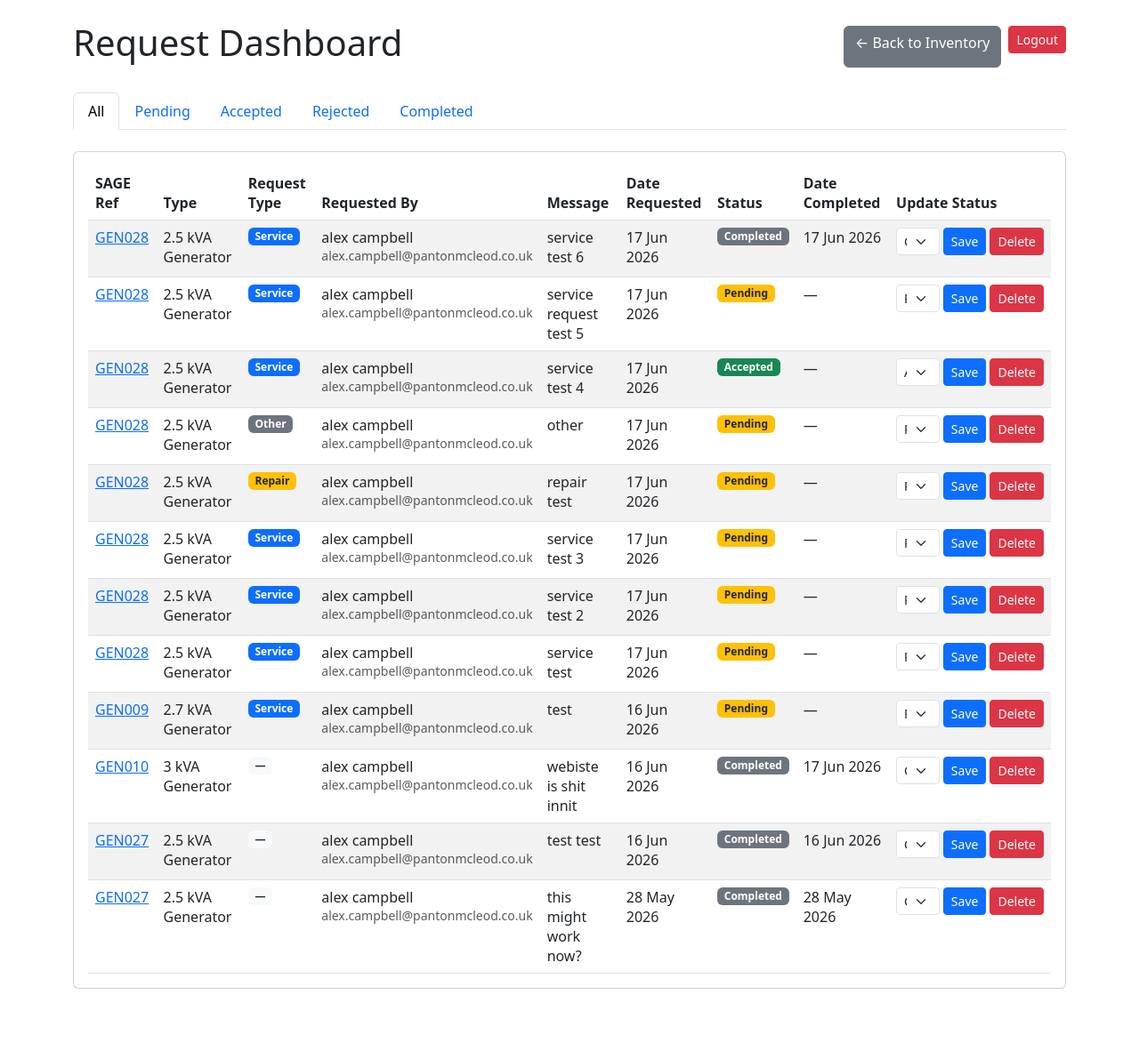
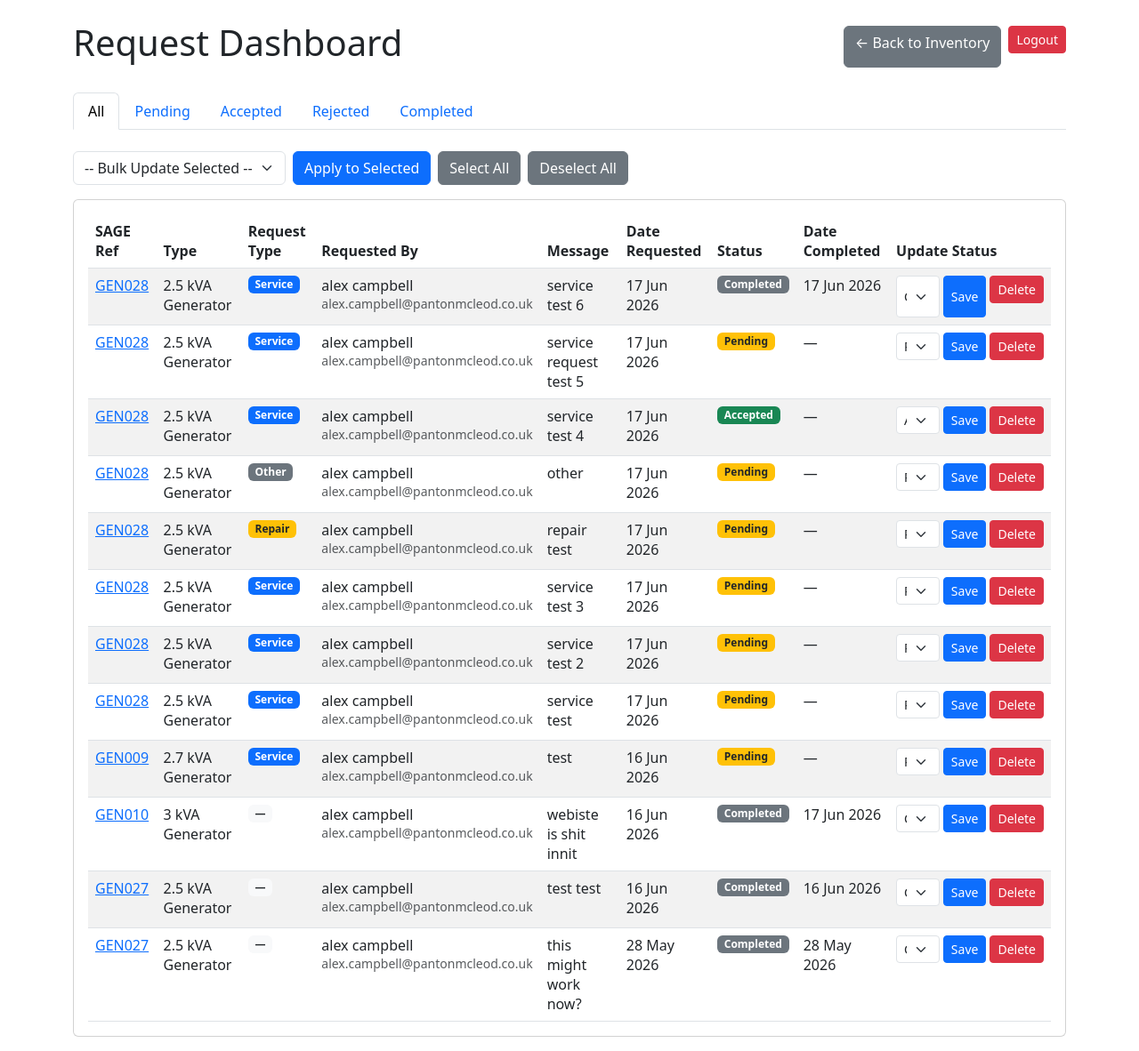
Before and after one commit to sillypantons/equipment-inventory, a Django app: page /dashboard/ in a window 1280 px wide. Shown: the whole page at 89% size. Before the commit the page ends 1112 px from the top, so only its background shows below. Run offline with Django 5.2, Linux system fonts and the light colour scheme; a user stored in the database is signed in; data comes from the database, SQL or seed files in the repository.

Commit message:
bulk requests for request dashboard

```diff
--- a/inventory/templates/inventory/request_dashboard.html
+++ b/inventory/templates/inventory/request_dashboard.html
@@ -67,6 +67,24 @@
             </a>
         </li>
     </ul>
+
+    <!-- Bulk update form  -->
+    <form method="post" action="{% url 'bulk_update_requests' %}">
+    {% csrf_token %}
+
+        <!-- Bulk action bar -->
+        <div class="d-flex gap-2 align-items-center mb-3">
+            <select name="bulk_status" class="form-select w-auto">
+                <option value="">-- Bulk Update Selected --</option>
+                <option value="pending">Pending</option>
+                <option value="accepted">Accepted</option>
+                <option value="rejected">Rejected</option>
+                <option value="completed">Completed</option>
+            </select>
+            <button type="submit" class="btn btn-primary">Apply to Selected</button>
+            <button type="button" class="btn btn-secondary" id="select-all-btn">Select All</button>
+            <button type="button" class="btn btn-secondary" id="deselect-all-btn">Deselect All</button>
+        </div>
 
         <!-- Requests table -->
         <div class="card">
@@ -158,7 +176,16 @@
                 {% endif %}
             </div>
         </div>
-
+    </form>
 </div>
 
+<!-- Select/Deselect all script -->
+<script>
+    document.getElementById('select-all-btn').addEventListener('click', function() {
+        document.querySelectorAll('.request-checkbox').forEach(cb => cb.checked = true);
+    });
+    document.getElementById('deselect-all-btn').addEventListener('click', function() {
+        document.querySelectorAll('.request-checkbox').forEach(cb => cb.checked = false);
+    });
+</script>
 <script src="https://cdn.jsdelivr.net/npm/bootstrap@5.3.0/dist/js/bootstrap.bundle.min.js"></script>
--- a/inventory/urls.py
+++ b/inventory/urls.py
@@ -13,5 +13,6 @@ urlpatterns = [
     path('dashboard/delete/<int:request_id>/', views.delete_request, name='delete_request'),
     path('login/', auth_views.LoginView.as_view(), name='login'),
     path('logout/', auth_views.LogoutView.as_view(), name='logout'),
+    path('dashboard/bulk-update/', views.bulk_update_requests, name='bulk_update_requests'),
 
 ]
--- a/inventory/views.py
+++ b/inventory/views.py
@@ -479,3 +479,34 @@ def sign_in_out(request, SAGE_num):
         'item': item,
         'form': form,
     })
+
+def bulk_update_requests(request):
+    if not request.user.is_authenticated or not request.user.is_staff:
+        messages.error(request, "You need admin permission to access the request dashboard.")
+        return redirect('equipment_list')
+
+    if request.method == 'POST':
+        selected_ids = request.POST.getlist('selected_requests')
+        new_status   = request.POST.get('bulk_status')
+
+        if not selected_ids:
+            messages.error(request, "No requests selected.")
+            return redirect('request_dashboard')
+
+        if not new_status:
+            messages.error(request, "No status selected.")
+            return redirect('request_dashboard')
+
+        requests_to_update = EquipmentRequest.objects.filter(id__in=selected_ids)
+
+        for eq_request in requests_to_update:
+            eq_request.status = new_status
+            if new_status == 'completed':
+                eq_request.date_completed = timezone.now()
+            else:
+                eq_request.date_completed = None
+            eq_request.save()
+
+        messages.success(request, f"{len(selected_ids)} request(s) updated to {new_status}.")
+
+    return redirect('request_dashboard')
```
Also changed, not shown: inventory/templates/inventory/equipment_detail.html (+6 -4 lines). Lines whose indentation alone changed are shown as unchanged.
